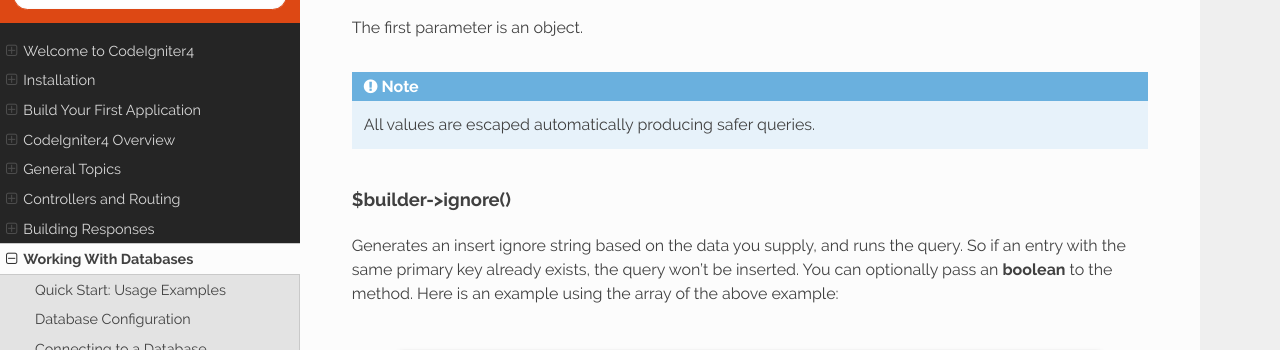
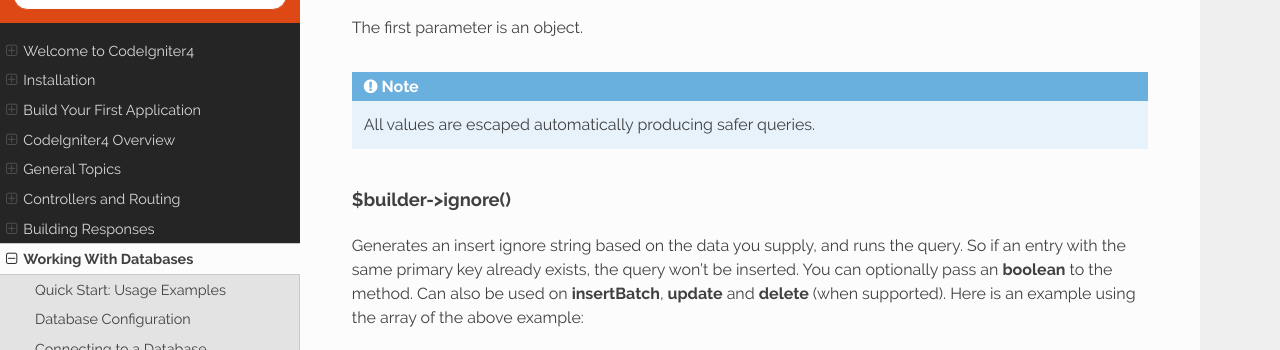
Before and after one commit to NEKOGET/ci4_user_guide_src, a Sphinx documentation site: the page built from source/database/query_builder.rst, in a window 1280 px wide and 900 px high, scrolled down 28479 px, cut to the strip 0-350 px from the top of the window. Built offline with Sphinx 7.4.7 and the Read the Docs theme 2.0.0, drawn with Linux system fonts in a browser that asks for light colours.

Commit message:
Adds information that ignore() is not unique to insert
Adds information that ignore() can be used in insertBatch, update and delete (when database supports it).
Not really clear on the docs at the moment.

```diff
--- a/source/database/query_builder.rst
+++ b/source/database/query_builder.rst
@@ -809,7 +809,8 @@ $builder->ignore()
 
 Generates an insert ignore string based on the data you supply, and runs the
 query. So if an entry with the same primary key already exists, the query won't be inserted.
-You can optionally pass an **boolean** to the method. Here is an example using the array of the above example:
+You can optionally pass an **boolean** to the method. Can also be used on **insertBatch**, **update** and **delete** (when supported).
+Here is an example using the array of the above example:
 
 .. literalinclude:: query_builder/078.php
 
```
